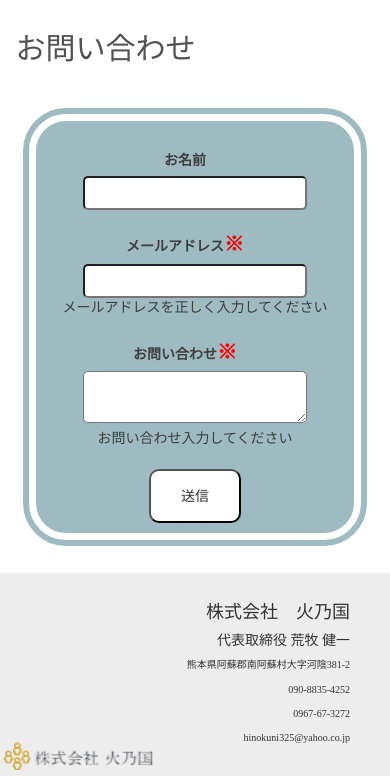
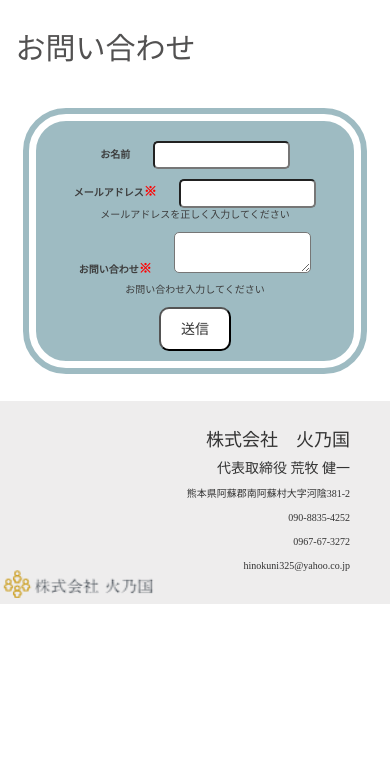
Before and after one commit to tootunn/hinokuni, a plain HTML site: page index.html in a window 390 px wide. Shown: the part 4015-4791 px from the top of the page. After the commit the page ends 4619 px from the top, so only its background shows below. Drawn offline with nearby package versions, Linux system fonts and the light colour scheme.

Commit message:
Add files via upload

```diff
--- a/style.scss
+++ b/style.scss
@@ -345,8 +345,18 @@ font-size: 10px;
       margin: 0px;
       margin-bottom: 20px;
     }
-    .form {
-      width: 80%;
+    .text {
+      margin: 10px;
+      font-size: 10px;
+    }
+    .kome {
+      font-size: 13px;
+      color: red;
+    }
+    button {
+      background-color: rgb(255, 255, 255);
+      padding: 10px 20px;
+      border-radius: 10px;
     }
     footer {
       .footer-logo {
```
Also changed, not shown: style.css, style.min.css.
